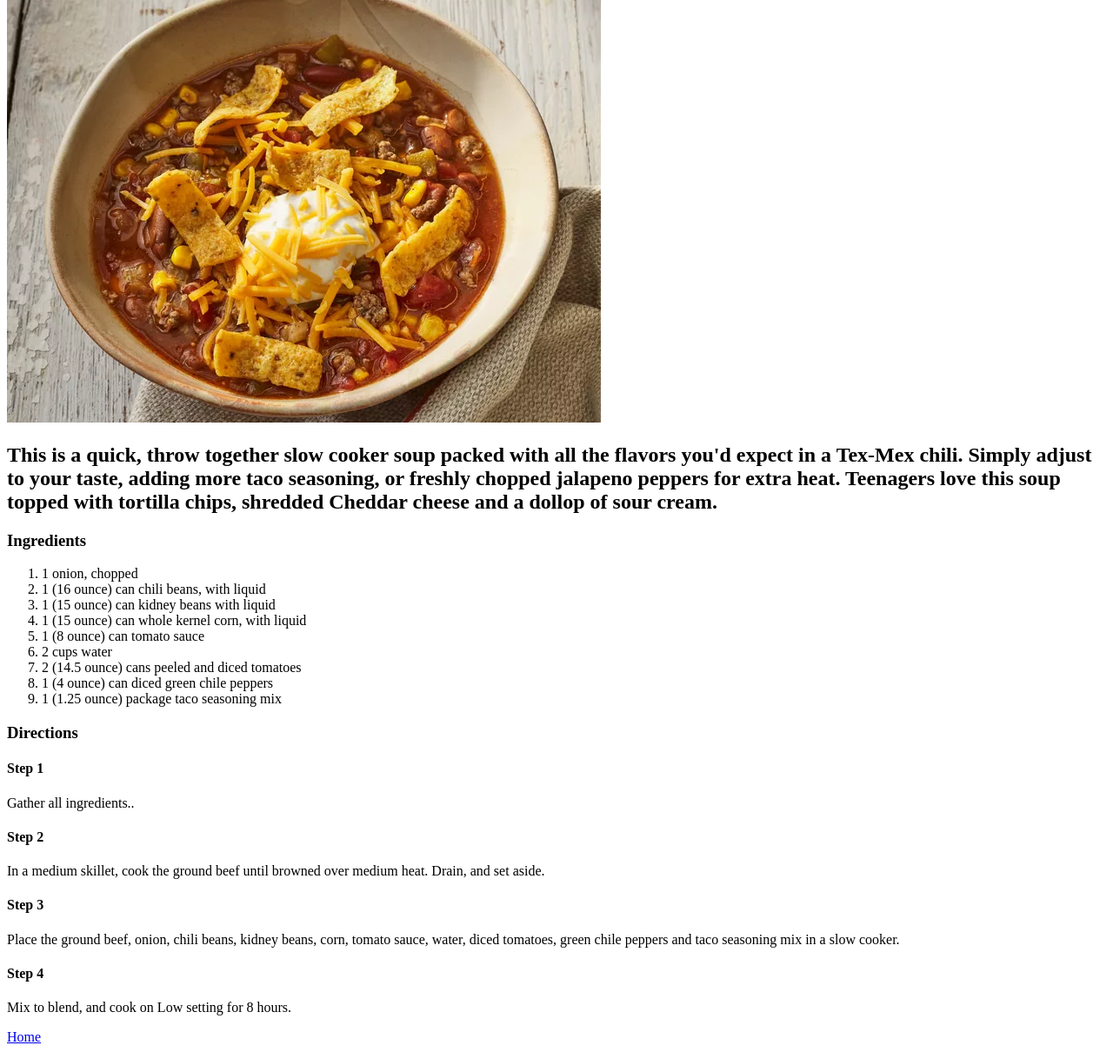
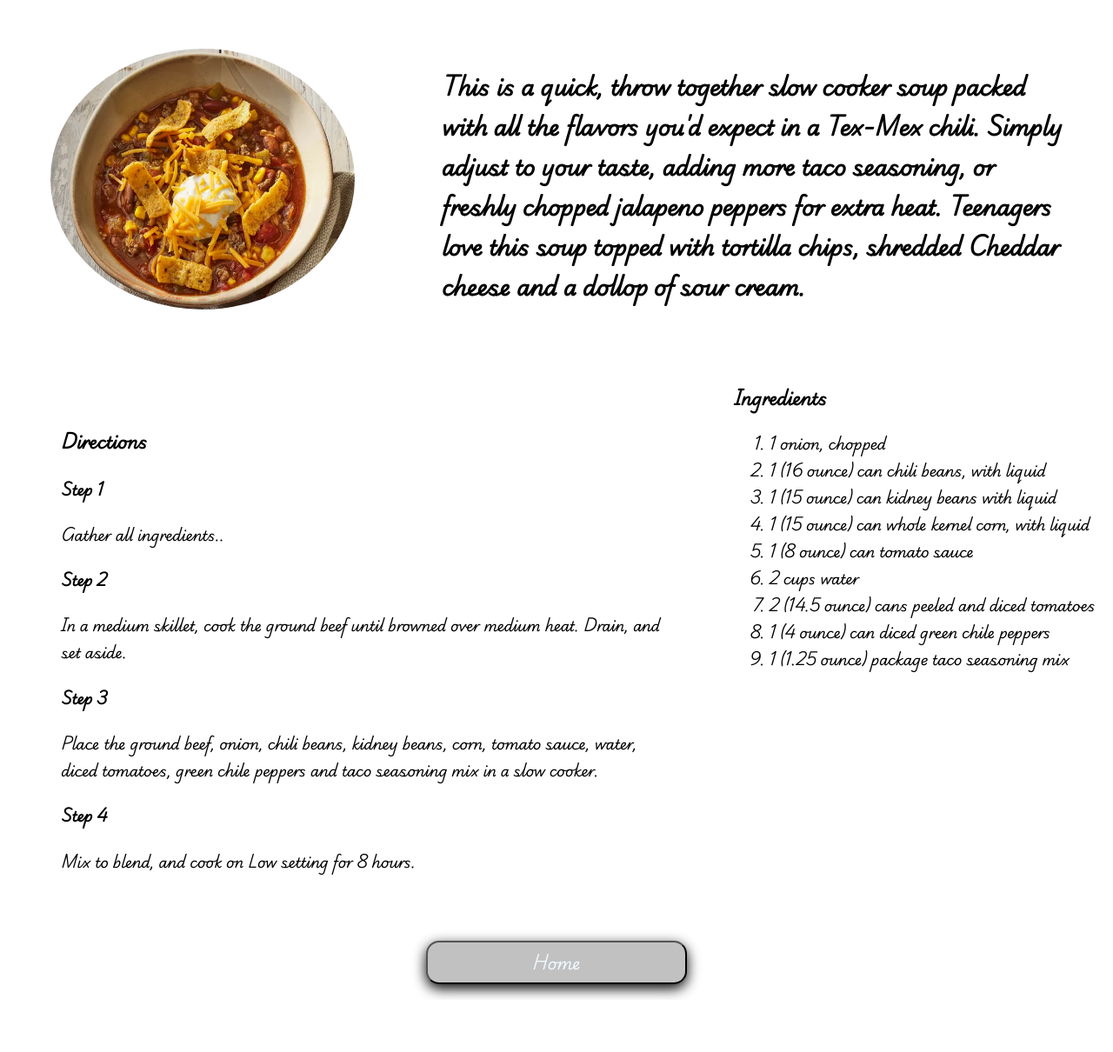
Before and after one commit to Vyacheslavorlov777/html_test_resept, a plain HTML site: page recipes/borsh.html in a window 1280 px wide. Shown: the part 106-1316 px from the top of the page at 87% size. After the commit the page ends 1256 px from the top, so only its background shows below. Drawn offline with Linux system fonts and the light colour scheme.

Commit message:
add stylish on all pages

```diff
--- a/recipes/borsh.html
+++ b/recipes/borsh.html
@@ -4,30 +4,24 @@
     <meta charset="UTF-8">
     <meta name="viewport" content="width=device-width, initial-scale=1.0">
     <title>Borsh</title>
+    <link rel="stylesheet" href="./recip.css">
 </head>
 <body>
+    <div class="container-name">
         <h1>Borsh</h1>
-
-    <img src="/src/img/borsh.webp" alt="Pepe">
-    <h2>This is a quick, throw together slow cooker soup packed with all the flavors you'd expect in a Tex-Mex chili. Simply adjust to your taste, adding more taco seasoning, or freshly chopped jalapeno peppers for extra heat. Teenagers love this soup topped with tortilla chips, shredded Cheddar cheese and a dollop of sour cream.</h2>
-
-    <div>
-        <div>
-            <h3>Ingredients</h3>
-
-            <ol>
-                <li>1 onion, chopped</li>
-                <li>1 (16 ounce) can chili beans, with liquid</li>
-                <li>1 (15 ounce) can kidney beans with liquid</li>
-                <li>1 (15 ounce) can whole kernel corn, with liquid</li>
-                <li>1 (8 ounce) can tomato sauce</li>
-                <li>2 cups water</li>
-                <li>2 (14.5 ounce) cans peeled and diced tomatoes</li>
-                <li>1 (4 ounce) can diced green chile peppers</li>
-                <li>1 (1.25 ounce) package taco seasoning mix</li>
-            </ol>
     </div>
 
+    <div class="container">
+        <div class="container-img">
+            <div class="img">
+                <img src="/src/img/borsh.webp" alt="Pepe">
+            </div>
+            <div class="description">
+                <h2>This is a quick, throw together slow cooker soup packed with all the flavors you'd expect in a Tex-Mex chili. Simply adjust to your taste, adding more taco seasoning, or freshly chopped jalapeno peppers for extra heat. Teenagers love this soup topped with tortilla chips, shredded Cheddar cheese and a dollop of sour cream.</h2>
+            </div>
+        </div>
+        <div class="container-cooking">
+            <div class="steps">
                 <div>
                     <h3>Directions</h3>
                     <span>
@@ -47,7 +41,27 @@
                         <p>Mix to blend, and cook on Low setting for 8 hours.</p>
                 </div>
             </div>
+            <div class="ingredients">
+                <div>
+                    <h3>Ingredients</h3>
+                    <ol>
+                        <li>1 onion, chopped</li>
+                        <li>1 (16 ounce) can chili beans, with liquid</li>
+                        <li>1 (15 ounce) can kidney beans with liquid</li>
+                        <li>1 (15 ounce) can whole kernel corn, with liquid</li>
+                        <li>1 (8 ounce) can tomato sauce</li>
+                        <li>2 cups water</li>
+                        <li>2 (14.5 ounce) cans peeled and diced tomatoes</li>
+                        <li>1 (4 ounce) can diced green chile peppers</li>
+                        <li>1 (1.25 ounce) package taco seasoning mix</li>
+                    </ol>
+                </div>
+            </div>
+        </div>
+    </div>
 
-    <a href="/index.html">Home</a>
+    <div class="button">
+        <button class="btn"><a href="/index.html">Home</a></button>
+    </div>
 </body>
 </html>
--- /dev/null
+++ b/recipes/recip.css
@@ -0,0 +1,77 @@
+@font-face {
+    font-family: playwrite;
+    src: url(../src/fonts/PlaywriteAUSA-VariableFont_wght.ttf);
+}
+
+body {
+    font-family: playwrite;
+}
+
+.container-name {
+    display: flex;
+    justify-content: space-around;
+}
+
+.container-img {
+    display: flex;
+    justify-content: space-around;
+}
+
+img {
+    width: 350px;
+    height: 300px;
+    border-radius: 100%;
+    margin: 50px;
+}
+
+.description {
+    margin: 50px;
+}
+
+.container-cooking {
+    display: flex;
+    justify-content: space-around;
+}
+
+.steps {
+    width: 700px;
+    margin: 50px;
+}
+
+.ingredients {
+    .steps {
+        width: 500px;
+        margin: 50px;
+    }
+}
+
+.btn {
+    width: 300px;
+    height: 50px;
+    border-radius: 15px;
+    margin: 10px;
+    background-color: rgb(193, 193, 193);
+    box-shadow: 0 5px 15px 0 rgb(0, 0, 0);
+}
+
+.button {
+    display: flex;
+    justify-content: space-around;
+}
+
+.btn:hover {
+    transform: scale(1.1);
+    transition: 0.3s;
+    box-shadow: 0 10px 25px 0 hsl(0, 0%, 0%);
+}
+
+a {
+    text-decoration: none;
+    font-family: playwrite;
+    font-size: large;
+    color: aliceblue;
+}
+
+a:active {
+    color: hsl(0, 0%, 100%);
+}
--- /dev/null
+++ b/style.css
@@ -0,0 +1,46 @@
+@font-face {
+    font-family: playwrite;
+    src: url(./src/fonts/PlaywriteAUSA-VariableFont_wght.ttf);
+}
+
+
+body {
+    font-family: playwrite;
+}
+
+.container-name {
+    display: flex;
+    justify-content: space-around;
+}
+
+.container {
+    display: flex;
+    justify-content: space-around;
+}
+
+.btn {
+    width: 300px;
+    height: 50px;
+    border-radius: 15px;
+    margin: 10px;
+    background-color: hsl(75, 98%, 49%);
+    box-shadow: 0 5px 15px 0 #44ff00;
+}
+
+.btn:hover {
+    transform: scale(1.1);
+    transition: 0.3s;
+    box-shadow: 0 10px 25px 0 #44ff00;
+}
+
+a {
+    text-decoration: none;
+    font-family: playwrite;
+    font-size: large;
+    color: black;
+    transition: 0.5s;
+}
+
+a:active {
+    color: hwb(104 0% 0%);
+}
```
Also changed, not shown: index.html (+17 -14 lines), recipes/pasta_cachoPepe.html (+31 -18 lines), recipes/tabaca.html (+31 -18 lines), src/fonts/PlaywriteAUSA-VariableFont_wght.ttf (added). Lines whose indentation alone changed are shown as unchanged.
